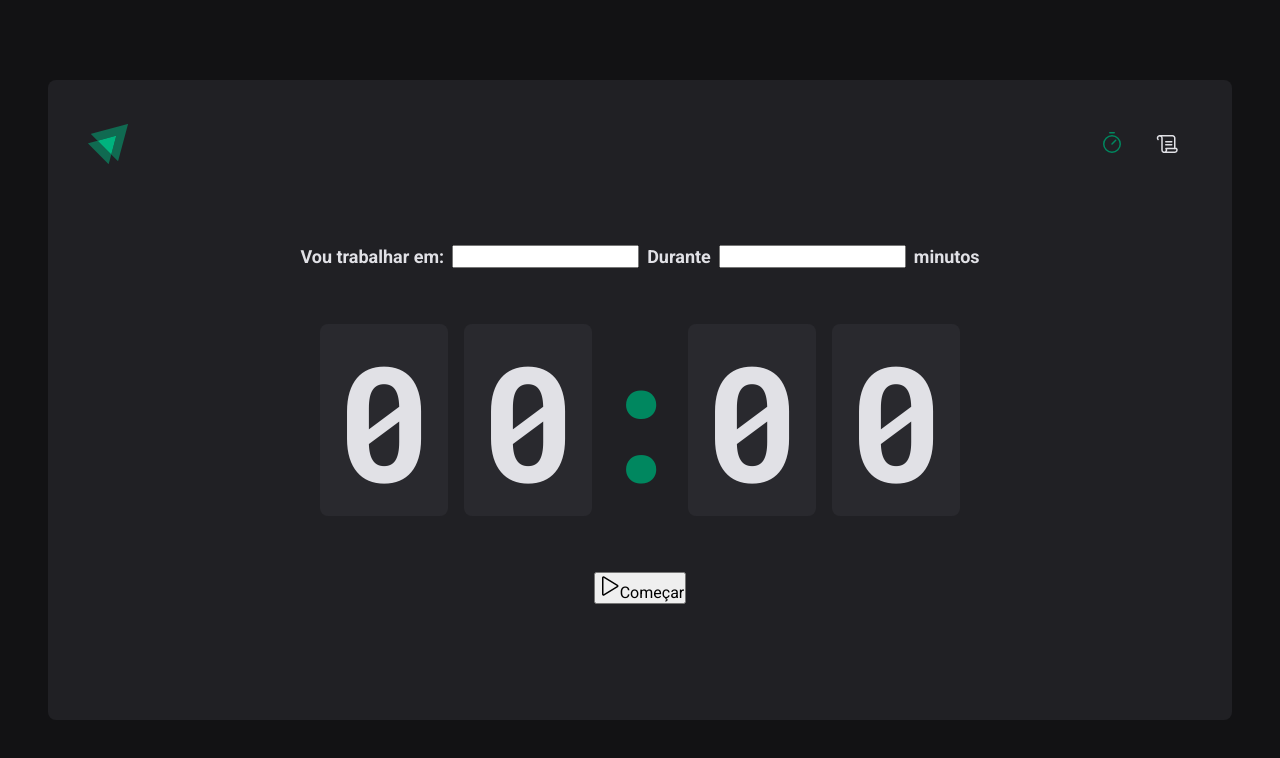
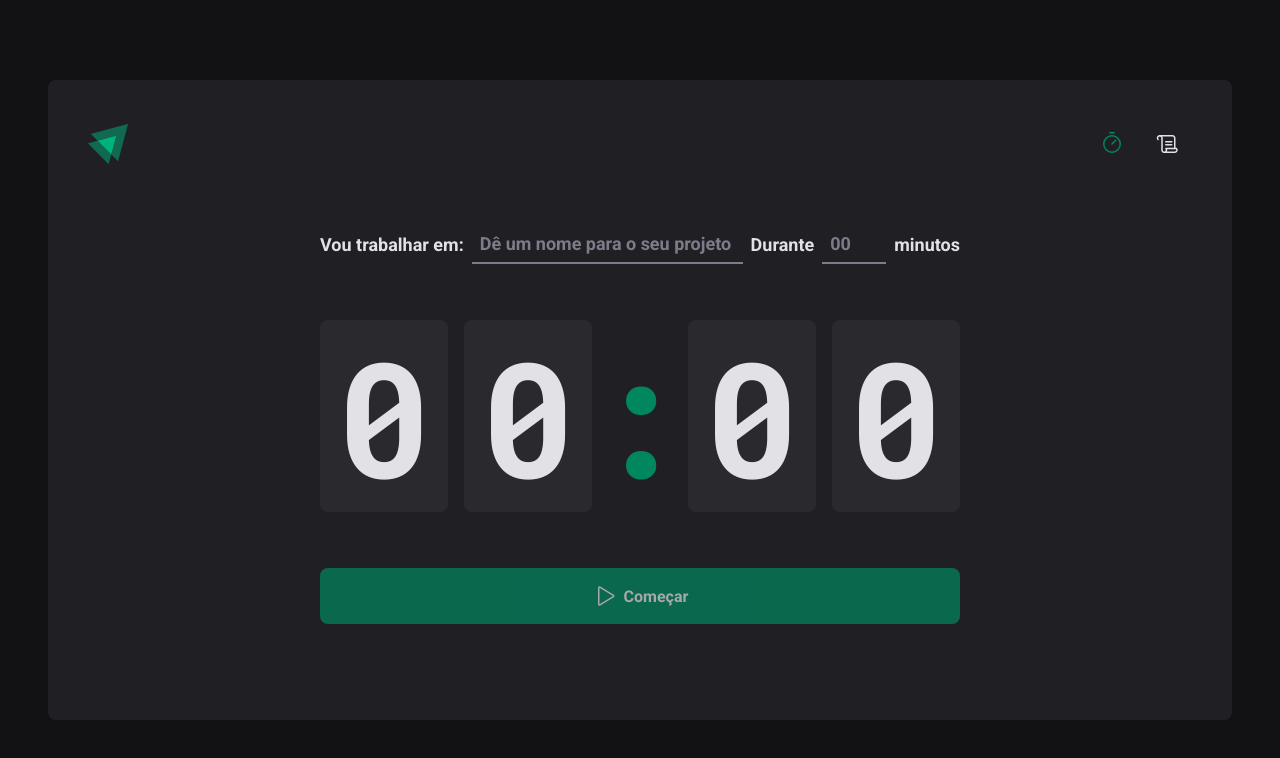
Before and after one commit to jbresolinn/ignite-02-pomodoro, a React (Vite) app: page / in a window 1280 px wide. Shown: the top 758 px of the page. Built offline with nearby package versions, Linux system fonts and the light colour scheme.

Commit message:
style: form input styling && add datalist

```diff
--- a/src/pages/Home/index.tsx
+++ b/src/pages/Home/index.tsx
@@ -4,6 +4,9 @@ import {
   FormContainer,
   HomeContainer,
   Divider,
+  StartCountDownButton,
+  TaskInput,
+  MinutesAmountInput,
 } from './styles'
 
 export function Home() {
@@ -12,10 +15,29 @@ export function Home() {
       <form>
         <FormContainer>
           <label htmlFor="task">Vou trabalhar em:</label>
-          <input type="text" id="task" />
+          <TaskInput
+            type="text"
+            id="task"
+            placeholder="Dê um nome para o seu projeto"
+            list="task-suggestions"
+          />
+
+          <datalist id="task-suggestions">
+            <option value="projeto 1" />
+            <option value="projeto 2" />
+            <option value="projeto 3" />
+            <option value="banana" />
+          </datalist>
 
           <label htmlFor="minutesAmount">Durante</label>
-          <input type="number" id="minutesAmount" />
+          <MinutesAmountInput
+            type="number"
+            id="minutesAmount"
+            placeholder="00"
+            step={5}
+            min={5}
+            max={60}
+          />
           <span>minutos</span>
         </FormContainer>
 
@@ -27,10 +49,10 @@ export function Home() {
           <span>0</span>
         </CountDownContainer>
 
-        <button type="submit">
+        <StartCountDownButton disabled type="submit">
           <Play size={24} />
           Começar
-        </button>
+        </StartCountDownButton>
       </form>
     </HomeContainer>
   )
--- a/src/pages/Home/styles.ts
+++ b/src/pages/Home/styles.ts
@@ -28,6 +28,38 @@ export const FormContainer = styled.div`
   flex-wrap: wrap;
 `
 
+const BaseInput = styled.input`
+  background: transparent;
+  height: 2.5rem;
+  border: 0;
+  border-bottom: 2px solid ${(props) => props.theme['gray-500']};
+  font-weight: bold;
+  font-size: 1.125rem;
+  padding: 0 0.5rem;
+  color: ${(props) => props.theme['gray-100']};
+
+  &::placeholder {
+    color: ${(props) => props.theme['gray-500']};
+  }
+
+  &:focus {
+    outline: 0;
+    border-color: ${(props) => props.theme['green-500']};
+  }
+`
+
+export const TaskInput = styled(BaseInput)`
+  flex: 1;
+
+  &::-webkit-calendar-picker-indicator {
+    display: none !important;
+  }
+`
+
+export const MinutesAmountInput = styled(BaseInput)`
+  width: 4rem;
+`
+
 export const CountDownContainer = styled.div`
   font: 700 10rem 'Roboto Mono', monospace;
   line-height: 8rem;
@@ -52,3 +84,27 @@ export const Divider = styled.div`
   display: flex;
   justify-content: center;
 `
+
+export const StartCountDownButton = styled.button`
+  width: 100%;
+  border: 0;
+  padding: 1rem;
+  border-radius: 8px;
+  font-weight: bold;
+  background: ${(props) => props.theme['green-500']};
+  color: ${(props) => props.theme['gray-100']};
+  transition: background 0.1s;
+
+  display: flex;
+  align-items: center;
+  justify-content: center;
+  gap: 0.5rem;
+
+  &:not(:disabled):hover {
+    background: ${(props) => props.theme['green-300']};
+  }
+
+  &:disabled {
+    opacity: 0.7;
+  }
+`
--- a/src/styles/global.ts
+++ b/src/styles/global.ts
@@ -5,11 +5,7 @@ export const GlobalStyle = createGlobalStyle`
   margin: 0;
   padding: 0;
   box-sizing: border-box;
-}
-
-:focus {
-  outline: 0;
-  box-shadow: 0 0 0 2px ${(props) => props.theme['green-500']};
+  outline-color: ${(props) => props.theme['green-500']};
 }
 
 body {
@@ -21,4 +17,12 @@ body {
 body, input, textarea, button {
   font: 400 1rem 'Roboto', sans-serif;
 }
+
+a, button {
+  cursor: pointer;
+}
+
+button:disabled {
+  cursor: not-allowed;
+}
 `
```
